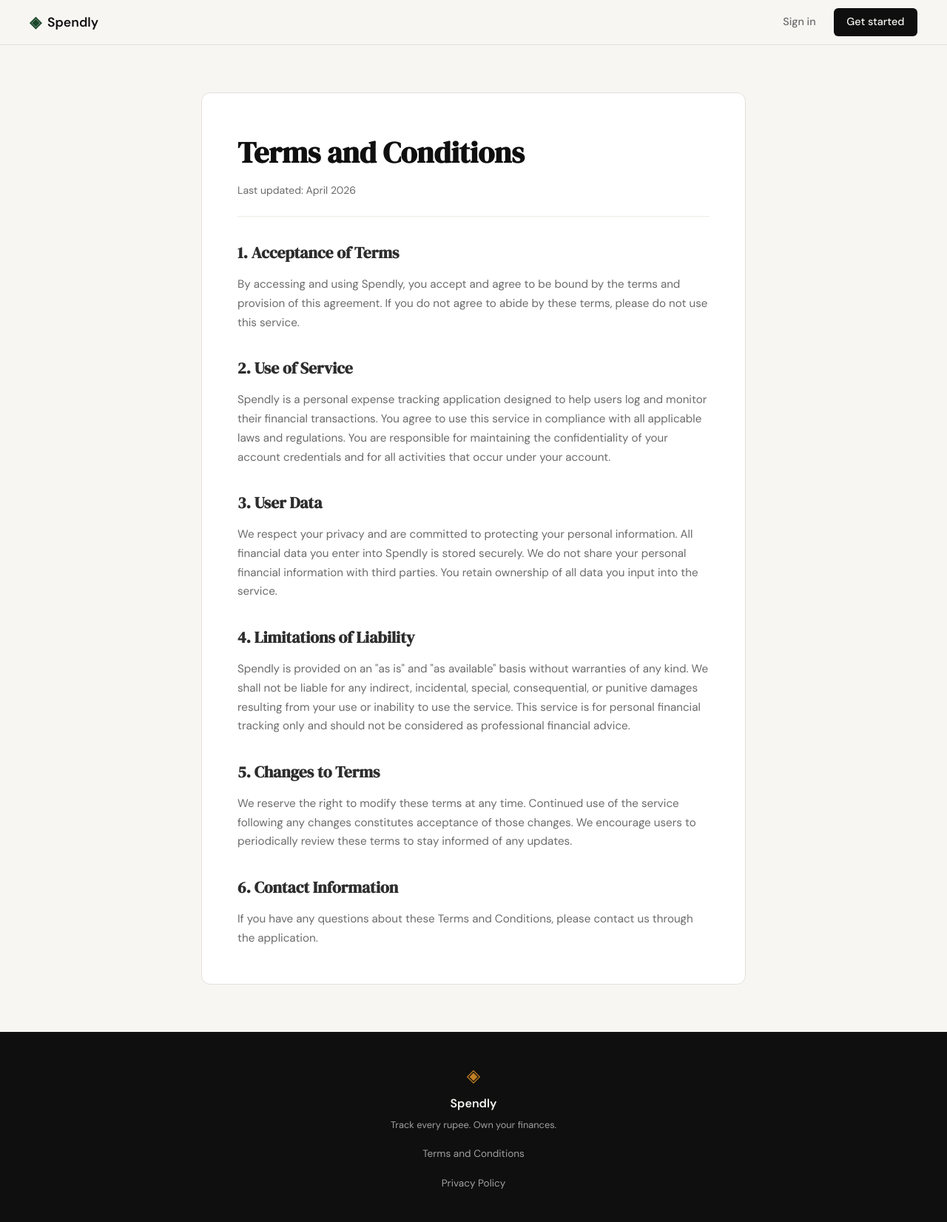
After one commit to subhani2108/expense-tracker-claude, a Flask app: page /terms in a window 1280 px wide. The commit adds this page. Shown: the whole page at 74% size. Run offline with Flask 3, Linux system fonts and the light colour scheme.

Commit message:
landing: add terms and conditions page and route

```diff
--- a/app.py
+++ b/app.py
@@ -20,6 +20,11 @@ def register():
 @app.route("/login")
 def login():
     return render_template("login.html")
+
+
+@app.route("/terms")
+def terms():
+    return render_template("terms.html")
 
 
 # ------------------------------------------------------------------ #
--- a/static/css/style.css
+++ b/static/css/style.css
@@ -507,6 +507,71 @@ a { color: inherit; text-decoration: none; }
     color: var(--ink-faint);
 }
 
+.footer-links {
+    margin-top: 0.5rem;
+}
+
+.footer-links a {
+    font-size: 0.85rem;
+    color: var(--ink-faint);
+    transition: color 0.2s;
+}
+
+.footer-links a:hover {
+    color: var(--paper);
+}
+
+/* ------------------------------------------------------------------ */
+/* Terms and Conditions                                                */
+/* ------------------------------------------------------------------ */
+
+.terms-section {
+    padding: 4rem 2rem;
+    max-width: 800px;
+    margin: 0 auto;
+}
+
+.terms-inner {
+    background: var(--paper-card);
+    border: 1px solid var(--border);
+    border-radius: var(--radius-md);
+    padding: 3rem;
+}
+
+.terms-title {
+    font-family: var(--font-display);
+    font-size: 2.5rem;
+    color: var(--ink);
+    margin-bottom: 0.5rem;
+}
+
+.terms-updated {
+    font-size: 0.875rem;
+    color: var(--ink-muted);
+    margin-bottom: 2rem;
+    padding-bottom: 1.5rem;
+    border-bottom: 1px solid var(--border-soft);
+}
+
+.terms-content {
+    display: flex;
+    flex-direction: column;
+    gap: 2rem;
+}
+
+.terms-block h2 {
+    font-family: var(--font-display);
+    font-size: 1.35rem;
+    color: var(--ink-soft);
+    margin-bottom: 0.75rem;
+}
+
+.terms-block p {
+    font-size: 0.95rem;
+    color: var(--ink-muted);
+    line-height: 1.7;
+}
+
 /* ------------------------------------------------------------------ */
 /* Responsive                                                          */
 /* ------------------------------------------------------------------ */
--- a/templates/base.html
+++ b/templates/base.html
@@ -35,7 +35,7 @@
             <span class="footer-name">Spendly</span>
             <p class="footer-copy">Track every rupee. Own your finances.</p>
             <div class="footer-links">
-                <a href="#">Terms and Conditions</a>
+                <a href="{{ url_for('terms') }}">Terms and Conditions</a>
             </div>
             <div class="footer-links">
                 <a href="#">Privacy Policy</a>
--- /dev/null
+++ b/templates/terms.html
@@ -0,0 +1,46 @@
+{% extends "base.html" %}
+
+{% block title %}Terms and Conditions — Spendly{% endblock %}
+
+{% block content %}
+
+<section class="terms-section">
+    <div class="terms-inner">
+        <h1 class="terms-title">Terms and Conditions</h1>
+        <p class="terms-updated">Last updated: April 2026</p>
+
+        <div class="terms-content">
+            <section class="terms-block">
+                <h2>1. Acceptance of Terms</h2>
+                <p>By accessing and using Spendly, you accept and agree to be bound by the terms and provision of this agreement. If you do not agree to abide by these terms, please do not use this service.</p>
+            </section>
+
+            <section class="terms-block">
+                <h2>2. Use of Service</h2>
+                <p>Spendly is a personal expense tracking application designed to help users log and monitor their financial transactions. You agree to use this service in compliance with all applicable laws and regulations. You are responsible for maintaining the confidentiality of your account credentials and for all activities that occur under your account.</p>
+            </section>
+
+            <section class="terms-block">
+                <h2>3. User Data</h2>
+                <p>We respect your privacy and are committed to protecting your personal information. All financial data you enter into Spendly is stored securely. We do not share your personal financial information with third parties. You retain ownership of all data you input into the service.</p>
+            </section>
+
+            <section class="terms-block">
+                <h2>4. Limitations of Liability</h2>
+                <p>Spendly is provided on an "as is" and "as available" basis without warranties of any kind. We shall not be liable for any indirect, incidental, special, consequential, or punitive damages resulting from your use or inability to use the service. This service is for personal financial tracking only and should not be considered as professional financial advice.</p>
+            </section>
+
+            <section class="terms-block">
+                <h2>5. Changes to Terms</h2>
+                <p>We reserve the right to modify these terms at any time. Continued use of the service following any changes constitutes acceptance of those changes. We encourage users to periodically review these terms to stay informed of any updates.</p>
+            </section>
+
+            <section class="terms-block">
+                <h2>6. Contact Information</h2>
+                <p>If you have any questions about these Terms and Conditions, please contact us through the application.</p>
+            </section>
+        </div>
+    </div>
+</section>
+
+{% endblock %}
```
